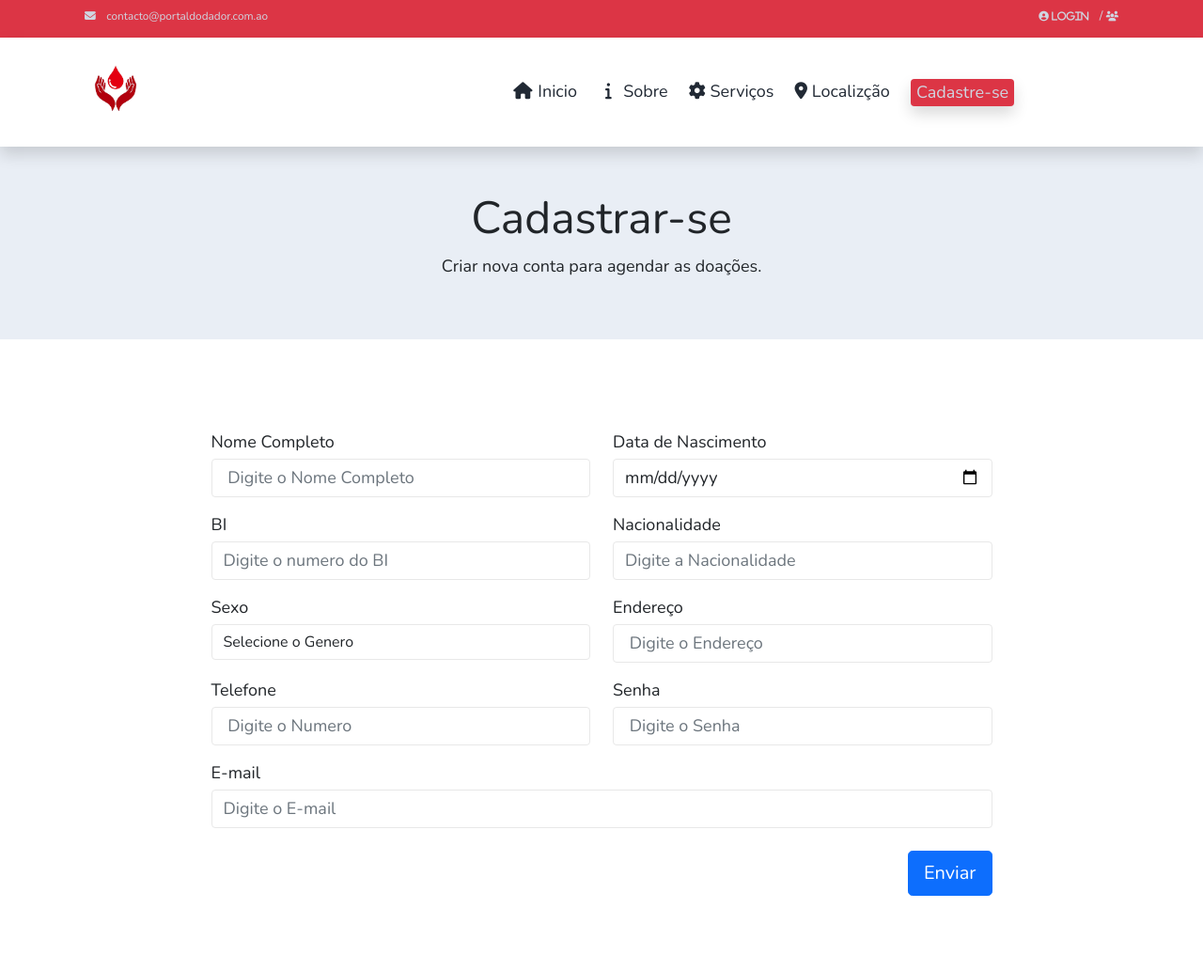
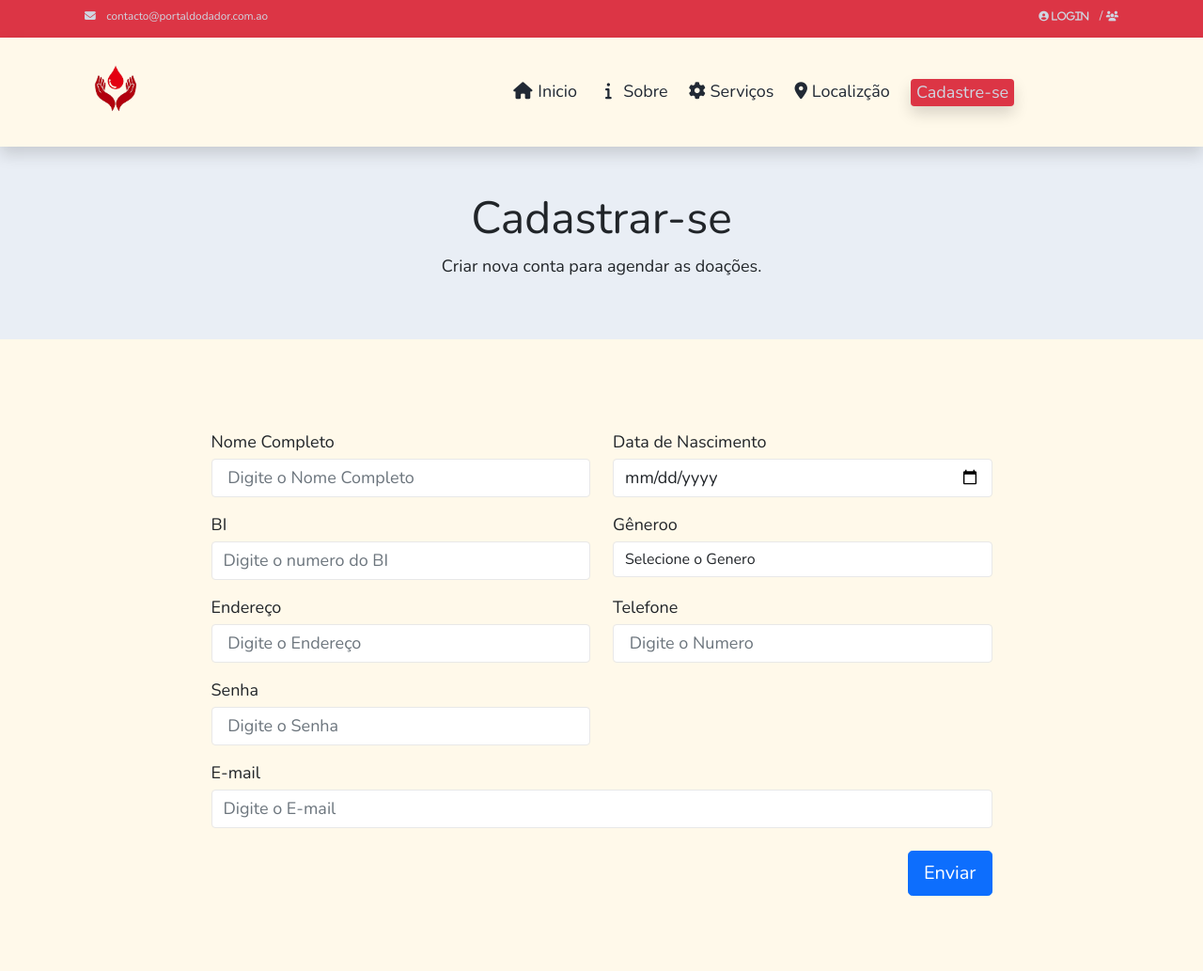
Before and after one commit to esMandele/portal_do_dador, a PHP site: page /registro.php in a window 1280 px wide. Shown: the top 1033 px of the page at 94% size. Run offline with PHP 8.4, Linux system fonts and the light colour scheme; some libraries are stand-ins or nearby versions; some web fonts are replaced.

Commit message:
Update registro.php

```diff
--- a/registro.php
+++ b/registro.php
@@ -2,6 +2,7 @@
 include_once 'header.php';
 ?>
 
+<link rel="stylesheet" href="style.css">
     <!-- Start Content Page -->
     <div class="container-fluid bg-light py-5">
         <div class="col-md-6 m-auto text-center">
@@ -37,13 +38,10 @@ include_once 'header.php';
                         <label for="inputname">BI</label>
                         <input type="text" class="form-control mt-1" id="name" name="bi_paciente" placeholder="Digite o numero do BI">
                     </div>
+
 		<div class="form-group col-md-6 mb-3">
-                    <label for="inputsubject">Nacionalidade</label>
-                    <input type="text" class="form-control mt-1" id="subject" name="nacionalidade_paciente" placeholder="Digite a Nacionalidade">
-                    </div>
-					<div class="form-group col-md-6 mb-3">
-					<label for="inputsubject">Sexo</label>
-                         <select class="form-control mt-1" name="genero_paciente" >
+			<label for="inputsubject">Gêneroo</label>
+                         <select class="form-control mt-1" name="genero_dador" >
                            <option>Selecione o Genero</option>
                             <option value="Femenino">Femenino</option>
                           <option value="Masculino">Masculino</option>
```
Lines whose indentation alone changed are shown as unchanged.
